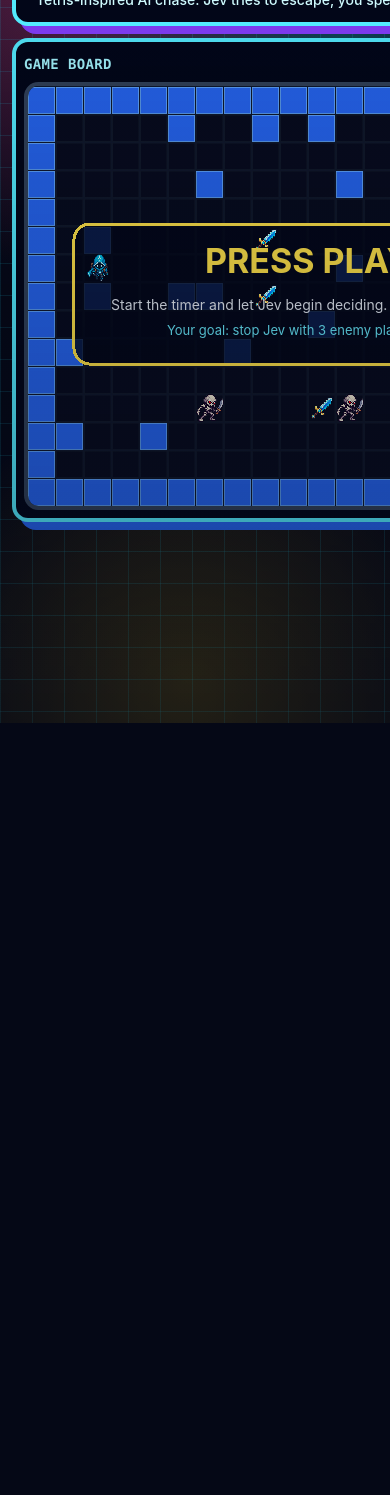
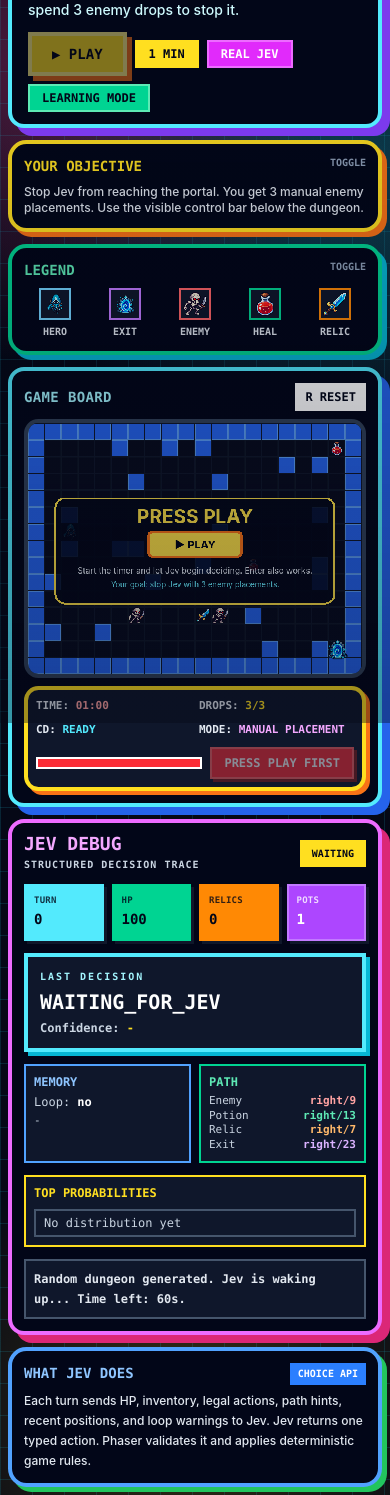
Before and after one commit to Jua12n/jev-dungeon-runner, a website built with Vite: page index.html in a window 390 px wide. Shown: the part 121-1616 px from the top of the page. Before the commit the page ends 844 px from the top, so only its background shows below. Built offline with nearby package versions, Linux system fonts and the light colour scheme; animation ran at ten frames a second.

Commit message:
Refine responsive layout and in-board play control

```diff
--- a/index.html
+++ b/index.html
@@ -6,25 +6,25 @@
     <title>Jev Dungeon Runner</title>
   </head>
   <body>
-    <main class="mx-auto grid h-screen max-h-screen w-full max-w-[1220px] grid-rows-[auto_1fr] gap-3 overflow-hidden p-3">
-      <header class="relative overflow-hidden rounded-2xl border-4 border-cyan-300 bg-slate-950 px-5 py-3 shadow-[8px_8px_0_#7c3aed]">
+    <main class="app-shell mx-auto grid min-h-screen w-full max-w-[1440px] grid-rows-[auto_auto] gap-3 overflow-x-hidden p-2 sm:p-3 xl:h-screen xl:max-h-screen xl:grid-rows-[auto_minmax(0,1fr)] xl:overflow-hidden">
+      <header class="relative overflow-hidden rounded-2xl border-4 border-cyan-300 bg-slate-950 px-4 py-3 shadow-[8px_8px_0_#7c3aed] sm:px-5">
         <div class="pointer-events-none absolute right-4 top-12 z-0 hidden grid-cols-4 gap-1 opacity-50 md:grid" aria-hidden="true">
           <span class="h-4 w-4 bg-cyan-300"></span><span class="h-4 w-4 bg-fuchsia-500"></span><span class="h-4 w-4 bg-yellow-300"></span><span class="h-4 w-4 bg-emerald-400"></span>
           <span class="h-4 w-4 bg-blue-500"></span><span class="h-4 w-4 bg-red-500"></span><span class="h-4 w-4 bg-orange-400"></span><span class="h-4 w-4 bg-purple-500"></span>
         </div>
         <div class="relative z-20 flex items-center justify-between gap-3">
-          <p class="font-mono text-xs font-black uppercase tracking-[0.32em] text-yellow-300" data-i18n-en="Decision-first AI game" data-i18n-es="IA que decide, no conversa">Decision-first AI game</p>
+          <p class="font-mono text-[10px] font-black uppercase tracking-[0.32em] text-yellow-300 sm:text-xs" data-i18n-en="Decision-first AI game" data-i18n-es="IA que decide, no conversa">Decision-first AI game</p>
           <div class="flex rounded-md border-2 border-white bg-slate-950 p-1 font-mono text-[10px] font-black uppercase shadow-[3px_3px_0_#06b6d4]">
             <button id="lang-en-btn" class="lang-button px-2 py-1">EN</button>
             <button id="lang-es-btn" class="lang-button px-2 py-1">ES</button>
           </div>
         </div>
-        <div class="relative z-10 mt-1 flex items-end justify-between gap-4">
-          <section>
-            <h1 class="font-mono text-4xl font-black uppercase leading-none tracking-tight text-white md:text-5xl">Jev Dungeon Runner</h1>
+        <div class="relative z-10 mt-1 flex flex-col gap-3 lg:flex-row lg:items-end lg:justify-between">
+          <section class="min-w-0">
+            <h1 class="font-mono text-3xl font-black uppercase leading-none tracking-tight text-white sm:text-4xl md:text-5xl">Jev Dungeon Runner</h1>
             <p class="mt-2 max-w-2xl text-sm font-medium text-cyan-100" data-i18n-en="Tetris-inspired AI chase: Jev tries to escape, you spend 3 enemy drops to stop it." data-i18n-es="Un reto arcade con IA: Jev intenta escapar y tú tienes 3 enemigos para cerrarle el paso.">Tetris-inspired AI chase: Jev tries to escape, you spend 3 enemy drops to stop it.</p>
           </section>
-          <section class="hidden items-center gap-2 lg:flex" aria-label="Run controls">
+          <section class="flex flex-wrap items-center gap-2" aria-label="Run controls">
             <button id="start-run-btn" class="animate-pulse border-4 border-yellow-200 bg-yellow-300 px-5 py-2 font-mono text-sm font-black uppercase text-slate-950 shadow-[5px_5px_0_#f97316] transition hover:-translate-y-0.5 hover:bg-white">▶ Play</button>
             <span class="border-2 border-yellow-300 bg-yellow-300 px-3 py-1 font-mono text-xs font-black uppercase text-slate-950">1 min</span>
             <span class="border-2 border-fuchsia-400 bg-fuchsia-500 px-3 py-1 font-mono text-xs font-black uppercase text-white">real Jev</span>
@@ -33,63 +33,64 @@
         </div>
       </header>
 
-      <section class="grid min-h-0 grid-cols-[auto_minmax(360px,1fr)] gap-3">
-        <section class="min-h-0">
-          <article class="min-h-0 rounded-2xl border-4 border-cyan-300 bg-slate-950 p-2 shadow-[8px_8px_0_#2563eb]">
-            <div class="mb-1 flex items-center justify-between">
+      <section class="content-grid grid min-h-0 grid-cols-1 gap-3 xl:grid-cols-[minmax(0,780px)_minmax(360px,1fr)]">
+        <section class="left-column grid min-h-0 grid-rows-[auto_minmax(0,1fr)] gap-3">
+          <div class="top-cards grid grid-cols-1 gap-3 lg:grid-cols-[minmax(0,1.25fr)_minmax(260px,0.75fr)]">
+            <details class="rounded-xl border-4 border-yellow-300 bg-slate-950 p-3 shadow-[5px_5px_0_#f97316]" open>
+              <summary class="cursor-pointer list-none font-mono text-sm font-black uppercase text-yellow-300">
+                <span data-i18n-en="Your objective" data-i18n-es="Tu objetivo">Your objective</span>
+                <span class="float-right text-[10px] text-slate-400" data-i18n-en="toggle" data-i18n-es="ver/ocultar">toggle</span>
+              </summary>
+              <p class="mt-2 text-xs font-medium leading-4 text-slate-200" data-i18n-en="Stop Jev from reaching the portal. You get 3 manual enemy placements. Use the visible control bar below the dungeon." data-i18n-es="Impide que Jev llegue al portal. Tienes 3 enemigos manuales. Usa la barra visible debajo del dungeon.">Stop Jev from reaching the portal. You get 3 manual enemy placements. Use the visible control bar below the dungeon.</p>
+            </details>
+
+            <details class="rounded-xl border-4 border-emerald-400 bg-slate-950 p-3 shadow-[5px_5px_0_#06b6d4]" open>
+              <summary class="cursor-pointer list-none font-mono text-sm font-black uppercase text-emerald-300">
+                <span data-i18n-en="Legend" data-i18n-es="Leyenda">Legend</span>
+                <span class="float-right text-[10px] text-slate-400" data-i18n-en="toggle" data-i18n-es="ver/ocultar">toggle</span>
+              </summary>
+              <ul class="mt-2 grid grid-cols-5 gap-2 font-mono text-[10px] font-bold uppercase text-slate-200">
+                <li class="flex flex-col items-center gap-1"><span class="grid h-8 w-8 place-items-center border-2 border-sky-300 bg-slate-900"><img class="max-h-5 max-w-5 object-contain [image-rendering:pixelated]" src="/assets/main-front.png" alt="" /></span><span data-i18n-en="Hero" data-i18n-es="Héroe">Hero</span></li>
+                <li class="flex flex-col items-center gap-1"><span class="grid h-8 w-8 place-items-center border-2 border-purple-400 bg-slate-900"><img class="max-h-6 max-w-6 object-contain [image-rendering:pixelated]" src="/assets/portal.png" alt="" /></span><span data-i18n-en="Exit" data-i18n-es="Portal">Exit</span></li>
+                <li class="flex flex-col items-center gap-1"><span class="grid h-8 w-8 place-items-center border-2 border-red-400 bg-slate-900"><img class="max-h-6 max-w-6 object-contain [image-rendering:pixelated]" src="/assets/enemy.png" alt="" /></span><span data-i18n-en="Enemy" data-i18n-es="Enemigo">Enemy</span></li>
+                <li class="flex flex-col items-center gap-1"><span class="grid h-8 w-8 place-items-center border-2 border-emerald-400 bg-slate-900"><img class="max-h-6 max-w-6 object-contain [image-rendering:pixelated]" src="/assets/potion.png" alt="" /></span><span data-i18n-en="Heal" data-i18n-es="Cura">Heal</span></li>
+                <li class="flex flex-col items-center gap-1"><span class="grid h-8 w-8 place-items-center border-2 border-orange-400 bg-slate-900"><img class="max-h-6 max-w-6 object-contain [image-rendering:pixelated]" src="/assets/sword.png" alt="" /></span><span data-i18n-en="Relic" data-i18n-es="Reliquia">Relic</span></li>
+              </ul>
+            </details>
+          </div>
+
+          <article class="board-card min-h-0 rounded-2xl border-4 border-cyan-300 bg-slate-950 p-3 shadow-[8px_8px_0_#2563eb]">
+            <div class="mb-2 flex items-center justify-between">
               <h2 class="font-mono text-sm font-black uppercase tracking-wide text-cyan-200" data-i18n-en="Game board" data-i18n-es="Tablero">Game board</h2>
-              <div class="flex items-center gap-2">
-                <span class="hidden font-mono text-[10px] font-black uppercase text-slate-400 md:inline" data-i18n-en="Goal: block Jev" data-i18n-es="Meta: bloquear a Jev">Goal: block Jev</span>
-                <kbd class="border-2 border-white bg-white px-2 py-1 font-mono text-xs font-black text-slate-950">R RESET</kbd>
+              <kbd class="border-2 border-white bg-white px-2 py-1 font-mono text-xs font-black text-slate-950">R RESET</kbd>
+            </div>
+            <div id="game" class="overflow-hidden rounded-lg border-4 border-slate-700 bg-black"></div>
+            <div id="opponent-panel" class="mt-2 rounded-lg border-4 border-yellow-300 bg-slate-900 p-2 shadow-[4px_4px_0_#f97316]">
+              <div class="grid grid-cols-2 gap-2 font-mono text-[11px] font-black uppercase text-slate-200 sm:grid-cols-4">
+                <span data-i18n-html-en="Time: <strong id='run-timer' class='text-red-300'>01:00</strong>" data-i18n-html-es="Tiempo: <strong id='run-timer' class='text-red-300'>01:00</strong>">Time: <strong id="run-timer" class="text-red-300">01:00</strong></span>
+                <span data-i18n-html-en="Drops: <strong id='enemy-drops-left' class='text-yellow-300'>3/3</strong>" data-i18n-html-es="Enemigos: <strong id='enemy-drops-left' class='text-yellow-300'>3/3</strong>">Drops: <strong id="enemy-drops-left" class="text-yellow-300">3/3</strong></span>
+                <span>CD: <strong id="enemy-drop-cooldown" class="text-cyan-300">ready</strong></span>
+                <span data-i18n-html-en="Mode: <strong id='placement-mode-status' class='text-fuchsia-300'>manual</strong>" data-i18n-html-es="Modo: <strong id='placement-mode-status' class='text-fuchsia-300'>manual</strong>">Mode: <strong id="placement-mode-status" class="text-fuchsia-300">manual</strong></span>
+              </div>
+              <div class="mt-2 grid grid-cols-[1fr_auto] items-center gap-2">
+                <span class="h-3 border-2 border-white bg-slate-950"><span id="run-timer-bar" class="block h-full bg-red-500" style="width: 100%"></span></span>
+                <button id="drop-enemy-btn" class="border-2 border-red-400 bg-red-500 px-3 py-1.5 font-mono text-xs font-black uppercase text-white shadow-[3px_3px_0_#7f1d1d] transition hover:-translate-y-0.5">Select enemy tile</button>
+                <button id="start-run-btn-mobile" class="hidden">▶ Play run</button>
               </div>
             </div>
-            <div id="game" class="overflow-hidden rounded-lg border-4 border-slate-700 bg-black"></div>
           </article>
         </section>
 
-        <aside class="grid min-h-0 grid-rows-[auto_minmax(0,1fr)_auto] gap-3">
-          <section class="rounded-xl border-4 border-yellow-300 bg-slate-950 p-2 shadow-[5px_5px_0_#f97316]">
-            <div class="flex items-start justify-between gap-3">
-              <div>
-                <h2 class="font-mono text-sm font-black uppercase text-yellow-300" data-i18n-en="Your objective" data-i18n-es="Tu objetivo">Your objective</h2>
-                <p class="mt-1 text-[11px] font-medium leading-4 text-slate-300" data-i18n-en="Stop Jev from reaching the portal. You have 3 enemy placements." data-i18n-es="Impide que Jev llegue al portal. Tienes 3 enemigos.">Stop Jev from reaching the portal. You have 3 enemy placements.</p>
-              </div>
-              <button id="start-run-btn-mobile" class="border-4 border-yellow-200 bg-yellow-300 px-3 py-1.5 text-xs font-black uppercase text-slate-950 shadow-[3px_3px_0_#f97316] lg:hidden">▶ Play</button>
-            </div>
+        <aside class="right-column grid min-h-0 grid-rows-[minmax(0,1fr)_auto] gap-3">
+          <section id="decision-panel" class="min-h-[420px] overflow-hidden rounded-2xl border-4 border-fuchsia-400 bg-slate-950 p-3 shadow-[8px_8px_0_#db2777] xl:min-h-0"></section>
 
-            <div id="opponent-panel" class="mt-2 grid grid-cols-4 items-center gap-2 font-mono text-[11px] font-black uppercase text-slate-200">
-              <span class="col-span-2" data-i18n-html-en="Time: <strong id='run-timer' class='text-red-300'>01:00</strong>" data-i18n-html-es="Tiempo: <strong id='run-timer' class='text-red-300'>01:00</strong>">Time: <strong id="run-timer" class="text-red-300">01:00</strong></span>
-              <span class="col-span-2" data-i18n-html-en="Enemies: <strong id='enemy-drops-left' class='text-yellow-300'>3/3</strong>" data-i18n-html-es="Enemigos: <strong id='enemy-drops-left' class='text-yellow-300'>3/3</strong>">Enemies: <strong id="enemy-drops-left" class="text-yellow-300">3/3</strong></span>
-              <span class="col-span-2">CD: <strong id="enemy-drop-cooldown" class="text-cyan-300">ready</strong></span>
-              <span class="col-span-2" data-i18n-html-en="Mode: <strong id='placement-mode-status' class='text-fuchsia-300'>manual</strong>" data-i18n-html-es="Modo: <strong id='placement-mode-status' class='text-fuchsia-300'>manual</strong>">Mode: <strong id="placement-mode-status" class="text-fuchsia-300">manual</strong></span>
-              <span class="col-span-4 h-3 border-2 border-white bg-slate-900"><span id="run-timer-bar" class="block h-full bg-red-500" style="width: 100%"></span></span>
-              <button id="drop-enemy-btn" class="col-span-4 border-2 border-red-400 bg-red-500 px-3 py-1.5 text-xs font-black uppercase text-white shadow-[3px_3px_0_#7f1d1d] transition hover:-translate-y-0.5">Select enemy tile</button>
-              <span class="col-span-4 text-[10px] leading-3 text-slate-400" data-i18n-en="Press Play. Survive until 00:00. Space + click places an enemy." data-i18n-es="Pulsa Play. Aguanta hasta 00:00. Espacio + click coloca enemigo.">Press Play. Survive until 00:00. Space + click places an enemy.</span>
-            </div>
-          </section>
-
-          <section id="decision-panel" class="min-h-0 overflow-hidden rounded-2xl border-4 border-fuchsia-400 bg-slate-950 p-3 shadow-[8px_8px_0_#db2777]"></section>
-
-          <section class="grid grid-cols-[0.9fr_1.1fr] gap-3">
-            <div class="rounded-xl border-4 border-emerald-400 bg-slate-950 p-2 shadow-[4px_4px_0_#06b6d4]">
-              <h2 class="font-mono text-xs font-black uppercase text-emerald-300" data-i18n-en="Legend" data-i18n-es="Leyenda">Legend</h2>
-              <ul class="mt-1 grid grid-cols-5 gap-1 font-mono text-[8px] font-bold uppercase text-slate-200">
-                <li class="flex flex-col items-center gap-0.5"><span class="grid h-6 w-6 place-items-center border border-sky-300 bg-slate-900"><img class="max-h-4 max-w-4 object-contain [image-rendering:pixelated]" src="/assets/main-front.png" alt="" /></span><span data-i18n-en="Hero" data-i18n-es="Héroe">Hero</span></li>
-                <li class="flex flex-col items-center gap-0.5"><span class="grid h-6 w-6 place-items-center border border-purple-400 bg-slate-900"><img class="max-h-5 max-w-5 object-contain [image-rendering:pixelated]" src="/assets/portal.png" alt="" /></span><span data-i18n-en="Exit" data-i18n-es="Portal">Exit</span></li>
-                <li class="flex flex-col items-center gap-0.5"><span class="grid h-6 w-6 place-items-center border border-red-400 bg-slate-900"><img class="max-h-5 max-w-5 object-contain [image-rendering:pixelated]" src="/assets/enemy.png" alt="" /></span><span data-i18n-en="Enemy" data-i18n-es="Enemigo">Enemy</span></li>
-                <li class="flex flex-col items-center gap-0.5"><span class="grid h-6 w-6 place-items-center border border-emerald-400 bg-slate-900"><img class="max-h-5 max-w-5 object-contain [image-rendering:pixelated]" src="/assets/potion.png" alt="" /></span><span data-i18n-en="Heal" data-i18n-es="Cura">Heal</span></li>
-                <li class="flex flex-col items-center gap-0.5"><span class="grid h-6 w-6 place-items-center border border-orange-400 bg-slate-900"><img class="max-h-5 max-w-5 object-contain [image-rendering:pixelated]" src="/assets/sword.png" alt="" /></span><span data-i18n-en="Relic" data-i18n-es="Reliquia">Relic</span></li>
-              </ul>
-            </div>
-
-            <div class="rounded-xl border-4 border-blue-400 bg-slate-950 p-2 shadow-[4px_4px_0_#22c55e]">
-              <div class="mb-1 flex items-center justify-between gap-2">
-                <h2 class="font-mono text-xs font-black uppercase text-blue-300" data-i18n-en="What Jev does" data-i18n-es="Qué hace Jev">What Jev does</h2>
-                <span class="bg-blue-500 px-1.5 py-0.5 font-mono text-[9px] font-black uppercase text-white">choice</span>
-              </div>
-              <p class="text-[10px] font-medium leading-4 text-slate-300" data-i18n-en="Each turn sends state + legal actions to Jev. Jev returns one typed action; Phaser validates it." data-i18n-es="Cada turno envía estado + acciones válidas a Jev. Jev devuelve una acción tipada; Phaser la valida.">Each turn sends state + legal actions to Jev. Jev returns one typed action; Phaser validates it.</p>
-            </div>
-          </section>
+          <details class="rounded-xl border-4 border-blue-400 bg-slate-950 p-3 shadow-[5px_5px_0_#22c55e]" open>
+            <summary class="cursor-pointer list-none font-mono text-sm font-black uppercase text-blue-300">
+              <span data-i18n-en="What Jev does" data-i18n-es="Qué hace Jev">What Jev does</span>
+              <span class="float-right bg-blue-500 px-2 py-1 text-[10px] font-black uppercase text-white">choice API</span>
+            </summary>
+            <p class="mt-2 text-xs font-medium leading-5 text-slate-200" data-i18n-en="Each turn sends HP, inventory, legal actions, path hints, recent positions, and loop warnings to Jev. Jev returns one typed action. Phaser validates it and applies deterministic game rules." data-i18n-es="En cada turno enviamos a Jev la vida, el inventario, las acciones válidas, pistas de ruta y memoria reciente. Jev devuelve una acción tipada; Phaser la valida y aplica las reglas del juego.">Each turn sends HP, inventory, legal actions, path hints, recent positions, and loop warnings to Jev. Jev returns one typed action. Phaser validates it and applies deterministic game rules.</p>
+          </details>
         </aside>
       </section>
     </main>
--- a/src/game/scenes/DungeonScene.ts
+++ b/src/game/scenes/DungeonScene.ts
@@ -38,7 +38,7 @@ export class DungeonScene extends Phaser.Scene {
   private lastTurnAt = 0;
   private runStartedAt = 0;
   private runStarted = false;
-  private overlayTexts: Phaser.GameObjects.Text[] = [];
+  private overlayTexts: Phaser.GameObjects.GameObject[] = [];
   private tileSprites: Phaser.GameObjects.Image[] = [];
   private enemyDropsLeft = ENEMY_DROPS_PER_RUN;
   private lastEnemyDropAt = Number.NEGATIVE_INFINITY;
@@ -525,48 +525,75 @@ export class DungeonScene extends Phaser.Scene {
   }
 
   private drawStartOverlay(): void {
-    this.graphics.fillStyle(0x020617, 0.78);
-    this.graphics.fillRoundedRect(46, 138, GRID_WIDTH * TILE_SIZE - 92, 140, 16);
-    this.graphics.lineStyle(3, 0xfde047, 1);
-    this.graphics.strokeRoundedRect(46, 138, GRID_WIDTH * TILE_SIZE - 92, 140, 16);
+    const centerX = GRID_WIDTH * TILE_SIZE / 2;
+    const overlayGraphics = this.add.graphics().setDepth(10);
+
+    overlayGraphics.fillStyle(0x020617, 0.86);
+    overlayGraphics.fillRoundedRect(46, 126, GRID_WIDTH * TILE_SIZE - 92, 176, 16);
+    overlayGraphics.lineStyle(3, 0xfde047, 1);
+    overlayGraphics.strokeRoundedRect(46, 126, GRID_WIDTH * TILE_SIZE - 92, 176, 16);
 
     const titleText = this.add
-      .text(GRID_WIDTH * TILE_SIZE / 2, 174, pick('PRESS PLAY', 'PULSA PLAY'), {
+      .text(centerX, 156, pick('PRESS PLAY', 'PULSA PLAY'), {
         color: '#fde047',
         fontFamily: 'Inter, Arial, sans-serif',
-        fontSize: '34px',
+        fontSize: '32px',
         fontStyle: 'bold',
       })
       .setOrigin(0.5)
-      .setDepth(2);
+      .setDepth(11);
+
+    overlayGraphics.fillStyle(0xfde047, 1);
+    overlayGraphics.fillRoundedRect(centerX - 78, 182, 156, 42, 8);
+    overlayGraphics.lineStyle(4, 0xf97316, 1);
+    overlayGraphics.strokeRoundedRect(centerX - 78, 182, 156, 42, 8);
+
+    const playZone = this.add
+      .zone(centerX, 203, 156, 42)
+      .setInteractive({ useHandCursor: true })
+      .on('pointerdown', () => this.startRun())
+      .setDepth(13);
+
+    const playText = this.add
+      .text(centerX, 203, '▶ PLAY', {
+        color: '#020617',
+        fontFamily: 'Inter, Arial, sans-serif',
+        fontSize: '18px',
+        fontStyle: 'bold',
+      })
+      .setOrigin(0.5)
+      .setDepth(12);
+
     const detailText = this.add
-      .text(GRID_WIDTH * TILE_SIZE / 2, 218, pick('Start the timer and let Jev begin deciding. Enter also works.', 'Arranca el temporizador y deja que Jev empiece a decidir. Enter también sirve.'), {
+      .text(centerX, 246, pick('Start the timer and let Jev begin deciding. Enter also works.', 'Arranca el temporizador y deja que Jev empiece a decidir. Enter también sirve.'), {
         color: '#e2e8f0',
         fontFamily: 'Inter, Arial, sans-serif',
         fontSize: '14px',
       })
       .setOrigin(0.5)
-      .setDepth(2);
+      .setDepth(11);
     const hintText = this.add
-      .text(GRID_WIDTH * TILE_SIZE / 2, 244, pick('Your goal: stop Jev with 3 enemy placements.', 'Tu objetivo: detener a Jev con 3 enemigos.'), {
+      .text(centerX, 270, pick('Your goal: stop Jev with 3 enemy placements.', 'Tu objetivo: detener a Jev con 3 enemigos.'), {
         color: '#67e8f9',
         fontFamily: 'Inter, Arial, sans-serif',
         fontSize: '13px',
       })
       .setOrigin(0.5)
-      .setDepth(2);
+      .setDepth(11);
 
-    this.overlayTexts = [titleText, detailText, hintText];
+    this.overlayTexts = [overlayGraphics, titleText, playZone, playText, detailText, hintText];
   }
 
   private drawEndOverlay(): void {
     const won = this.world.status === 'won';
-    this.graphics.fillStyle(0x020617, 0.78);
-    this.graphics.fillRoundedRect(52, 150, GRID_WIDTH * TILE_SIZE - 104, 120, 16);
-    this.graphics.lineStyle(2, won ? 0xef4444 : 0x22c55e, 1);
-    this.graphics.strokeRoundedRect(52, 150, GRID_WIDTH * TILE_SIZE - 104, 120, 16);
-    this.graphics.fillStyle(won ? 0xef4444 : 0x22c55e, 1);
-    this.graphics.fillRect(72, 178, 10, 10);
+    const overlayGraphics = this.add.graphics().setDepth(10);
+
+    overlayGraphics.fillStyle(0x020617, 0.86);
+    overlayGraphics.fillRoundedRect(52, 150, GRID_WIDTH * TILE_SIZE - 104, 120, 16);
+    overlayGraphics.lineStyle(2, won ? 0xef4444 : 0x22c55e, 1);
+    overlayGraphics.strokeRoundedRect(52, 150, GRID_WIDTH * TILE_SIZE - 104, 120, 16);
+    overlayGraphics.fillStyle(won ? 0xef4444 : 0x22c55e, 1);
+    overlayGraphics.fillRect(72, 178, 10, 10);
 
     const title = won ? pick('JEV ESCAPED', 'JEV ESCAPÓ') : pick('YOU WIN', 'GANASTE');
     const detail = won ? pick('You lose. Jev reached the portal.', 'Has perdido: Jev llegó al portal.') : pick('Jev did not reach the portal.', 'Jev no llegó al portal.');
@@ -578,7 +605,7 @@ export class DungeonScene extends Phaser.Scene {
         fontStyle: 'bold',
       })
       .setOrigin(0.5)
-      .setDepth(2);
+      .setDepth(11);
     const detailText = this.add
       .text(GRID_WIDTH * TILE_SIZE / 2, 228, `${detail} ${pick('Press R to run again.', 'Pulsa R para volver a jugar.')}`, {
         color: '#cbd5e1',
@@ -586,9 +613,9 @@ export class DungeonScene extends Phaser.Scene {
         fontSize: '15px',
       })
       .setOrigin(0.5)
-      .setDepth(2);
+      .setDepth(11);
 
-    this.overlayTexts = [titleText, detailText];
+    this.overlayTexts = [overlayGraphics, titleText, detailText];
   }
 }
 
--- a/src/style.css
+++ b/src/style.css
@@ -74,9 +74,34 @@ body::before {
   position: fixed;
 }
 
+.left-column,
+.right-column,
+.content-grid {
+  min-width: 0;
+}
+
+#game {
+  align-items: center;
+  display: flex;
+  justify-content: center;
+}
+
 #game canvas {
   display: block;
+  height: auto;
   image-rendering: pixelated;
+  max-width: 100%;
+}
+
+@media (min-width: 1280px) and (max-height: 820px) {
+  #game canvas {
+    max-height: 360px;
+    width: auto;
+  }
+}
+
+summary::-webkit-details-marker {
+  display: none;
 }
 
 .shadcn-scroll-area {
```
